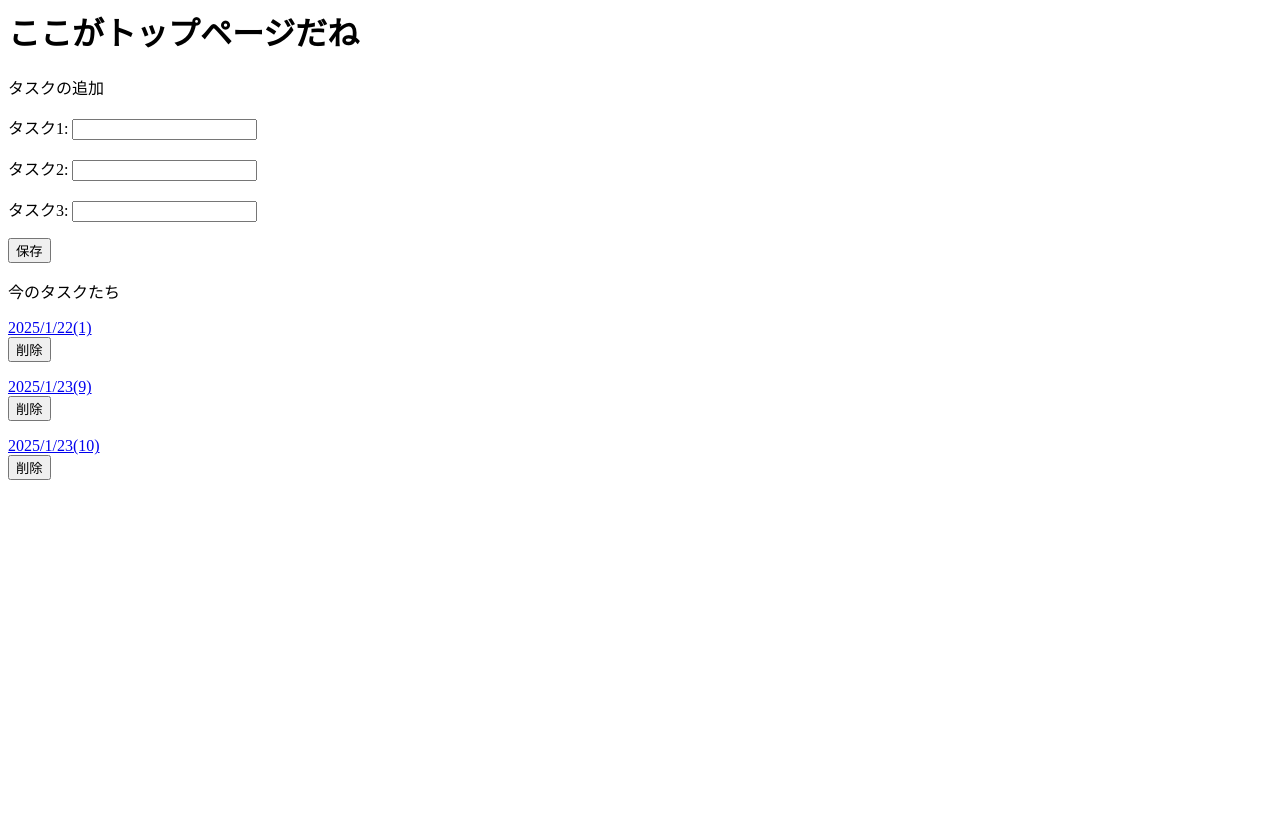
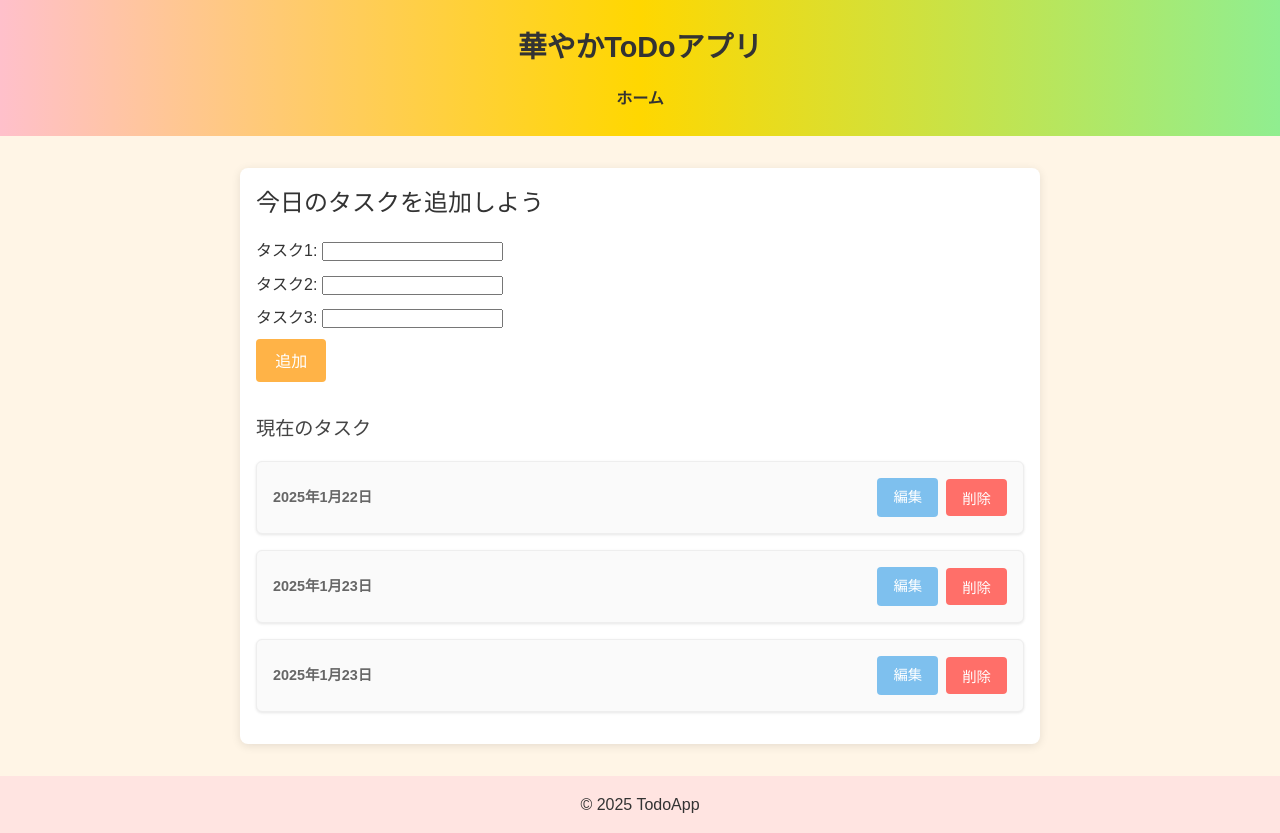
Before and after one commit to kadota05/MyTodo, a Django app: page / in a window 1280 px wide. Before the commit the page ends 480 px from the top, so only its background shows below. Run offline with Django 4.2, Linux system fonts and the light colour scheme; data comes from the database, SQL or seed files in the repository; both versions use the stored data as it was after the commit.

Commit message:
サンプルでhtmlやcssを整えた

```diff
--- /dev/null
+++ b/PriorityTask/static/PriorityTask/css/style.css
@@ -0,0 +1,263 @@
+/* static/PriorityTask/css/style.css */
+
+/* ------------------------------
+   1. 全体
+------------------------------ */
+* {
+    margin: 0;
+    padding: 0;
+    box-sizing: border-box;
+  }
+
+  body {
+    font-family: 'Hiragino Sans', 'Noto Sans JP', sans-serif;
+    background: #fff5e6; /* 全体の背景は薄いクリーム色 */
+    color: #333;
+    line-height: 1.6;
+  }
+
+  /* ページの主要なコンテナ */
+  .page-container {
+    width: 90%;
+    max-width: 800px;
+    margin: 2rem auto;
+    padding: 1rem;
+    background-color: #ffffff;
+    border-radius: 8px;
+    box-shadow: 0 2px 10px rgba(0,0,0,0.1);
+  }
+
+  /* 見出し */
+  h1, h2, h3 {
+    margin-bottom: 0.5rem;
+    font-weight: normal;
+  }
+
+  /* ------------------------------
+     2. ヘッダー
+  ------------------------------ */
+  header {
+    background: linear-gradient(to right, #ffc0cb, #ffd700, #90ee90);
+    /* 上記はピンク→黄色→淡い緑のグラデーション。好みに応じて変更 */
+    color: #333;
+    padding: 1.5rem 1rem;
+    text-align: center;
+    position: relative;
+  }
+
+  /* タイトル部分 */
+  .header-title h1 {
+    font-size: 1.8rem;
+    margin-bottom: 1rem;
+    font-weight: bold;
+  }
+
+  /* ナビゲーション */
+  nav ul {
+    list-style: none;
+    display: flex;
+    justify-content: center;
+    gap: 1rem;
+  }
+
+  nav a {
+    color: #333;
+    text-decoration: none;
+    font-weight: bold;
+    padding: 0.5rem 0.75rem;
+    border-radius: 4px;
+    transition: background-color 0.3s ease;
+  }
+
+  nav a:hover {
+    background-color: rgba(255, 255, 255, 0.4);
+  }
+
+  /* ------------------------------
+     3. フッター
+  ------------------------------ */
+  footer {
+    text-align: center;
+    padding: 1rem;
+    background-color: #ffe4e1; /* 薄いピンク */
+    margin-top: 2rem;
+  }
+
+  /* ------------------------------
+     4. ボタン共通スタイル
+  ------------------------------ */
+  button,
+  .edit-link {
+    cursor: pointer;
+    transition: background-color 0.3s ease, transform 0.2s ease;
+  }
+
+  /* 追加ボタンなど */
+  .primary-btn {
+    background-color: #ffb347; /* オレンジ系 */
+    border: none;
+    color: #fff;
+    padding: 0.6rem 1.2rem;
+    border-radius: 4px;
+    font-size: 1rem;
+  }
+  .primary-btn:hover {
+    background-color: #ff9f00;
+    transform: translateY(-1px);
+  }
+
+  /* 削除ボタン */
+  .delete-btn {
+    background-color: #ff6f69; /* 赤系 */
+    border: none;
+    color: #fff;
+    padding: 0.5rem 1rem;
+    border-radius: 4px;
+    font-size: 0.9rem;
+    margin-left: 0.5rem;
+  }
+  .delete-btn:hover {
+    background-color: #ff4f49;
+    transform: translateY(-1px);
+  }
+
+  /* 編集リンク（ボタン風に） */
+  .edit-link {
+    display: inline-block;
+    background-color: #7ec0ee; /* 淡い水色 */
+    color: #fff;
+    padding: 0.5rem 1rem;
+    text-decoration: none;
+    border-radius: 4px;
+    font-size: 0.9rem;
+  }
+  .edit-link:hover {
+    background-color: #63aee0;
+    transform: translateY(-1px);
+  }
+
+  /* ------------------------------
+     5. フォーム
+  ------------------------------ */
+  .task-form-container {
+    margin: 1rem 0;
+  }
+
+  form {
+    display: flex;
+    flex-direction: column;
+    gap: 0.5rem;
+  }
+
+  form button {
+    align-self: flex-start;
+  }
+
+  /* ------------------------------
+     6. タスク一覧
+  ------------------------------ */
+  .task-list {
+    margin-top: 2rem;
+  }
+
+  .task-list h3 {
+    margin-bottom: 1rem;
+    font-size: 1.2rem;
+    color: #444;
+  }
+
+  /* タスクをカード表示 */
+  .task-card {
+    background: #fafafa;
+    border: 1px solid #eee;
+    border-radius: 6px;
+    padding: 1rem;
+    margin-bottom: 1rem;
+    box-shadow: 0 1px 3px rgba(0,0,0,0.1);
+    display: flex;
+    align-items: center;
+    justify-content: space-between;
+  }
+
+  .task-card:hover {
+    background: #fdfdfd;
+  }
+
+  /* タスク日付 */
+  .task-date {
+    font-size: 0.9rem;
+    color: #666;
+    font-weight: bold;
+  }
+
+  /* タスクのアクションボタンまとめ */
+  .task-actions {
+    display: flex;
+    align-items: center;
+  }
+
+  /* ------------------------------
+     7. カレンダー (オプション)
+  ------------------------------ */
+  .calendar {
+    display: table;
+    border-collapse: collapse;
+    margin: 1rem auto;
+  }
+
+  .calendar-row {
+    display: table-row;
+  }
+
+  .calendar-cell {
+    display: table-cell;
+    width: 50px;
+    height: 50px;
+    text-align: center;
+    vertical-align: middle;
+    border: 1px solid #ccc;
+    position: relative;
+    font-size: 0.9rem;
+  }
+
+  /* タスク数を表す黒丸 */
+  .task-circle {
+    width: 12px;
+    height: 12px;
+    background-color: #000;
+    border-radius: 50%;
+    display: inline-block;
+    margin-right: 4px;
+  }
+
+  /* カレンダー日付にホバーアクション（例）*/
+  .calendar-cell:hover {
+    background-color: #fff7e6;
+  }
+
+  /* ------------------------------
+   追加: トップに戻るリンクなど
+------------------------------ */
+/* 戻るリンクをボタン風に装飾 */
+.back-link {
+    display: inline-block;
+    background-color: #edd4ff; /* 薄いパープル系 */
+    color: #fff;
+    padding: 0.5rem 1rem;
+    text-decoration: none;
+    border-radius: 4px;
+    font-size: 0.9rem;
+    transition: background-color 0.3s ease, transform 0.2s ease;
+    margin-top: 1rem; /* 適度な余白 */
+  }
+
+  .back-link:hover {
+    background-color: #dcb1ff; /* 少し濃いめのパープル */
+    transform: translateY(-1px);
+  }
+
+  /* 戻るリンク用のコンテナ。中央寄せなどお好みで */
+  .back-link-container {
+    margin-top: 1rem;
+    text-align: center;
+  }
--- /dev/null
+++ b/PriorityTask/templates/PriorityTask/base.html
@@ -0,0 +1,36 @@
+<!-- templates/PriorityTask/base.html -->
+<!DOCTYPE html>
+<html lang="ja">
+<head>
+  <meta charset="UTF-8">
+  <title>{% block title %}華やかToDoアプリ{% endblock %}</title>
+  {% load static %}
+  <!-- メインCSS -->
+  <link rel="stylesheet" href="{% static 'PriorityTask/css/style.css' %}">
+  {% block extra_style %}{% endblock %}
+</head>
+<body>
+
+  <header>
+    <div class="header-title">
+      <h1>華やかToDoアプリ</h1>
+    </div>
+    <nav>
+      <ul>
+        <li><a href="{% url 'PriorityTask:index' %}">ホーム</a></li>
+        <!-- 必要に応じて他のページへのリンクを追加 -->
+      </ul>
+    </nav>
+  </header>
+
+  <main>
+    {% block content %}
+    {% endblock %}
+  </main>
+
+  <footer>
+    <p>&copy; 2025 TodoApp</p>
+  </footer>
+
+</body>
+</html>
--- a/PriorityTask/templates/PriorityTask/index.html
+++ b/PriorityTask/templates/PriorityTask/index.html
@@ -1,21 +1,46 @@
-<h1>ここがトップページだね</h1>
-<div>
-    <p>タスクの追加</p>
+<!-- templates/PriorityTask/index.html -->
+{% extends "PriorityTask/base.html" %}
+{% load static %}
+
+{% block title %}タスク一覧{% endblock %}
+
+{% block content %}
+<div class="page-container">
+  <h2>今日のタスクを追加しよう</h2>
+
+  <!-- タスク追加フォーム -->
+  <div class="task-form-container">
     <form action="{% url 'PriorityTask:add' %}" method="POST">
       {% csrf_token %}
       {{ form.as_p }}
-        <button type="submit">保存</button>
+      <button type="submit" class="primary-btn">追加</button>
     </form>
   </div>
-<p>今のタスクたち</p>
-<div>
+
+  <!-- 現在のタスク一覧 -->
+  <div class="task-list">
+    <h3>現在のタスク</h3>
+    {% if tasks %}
       {% for task in tasks %}
-    <div>
-        <a href="{% url 'PriorityTask:edit' task_id=task.id %}">{{ task.created_date|date:"Y/n/j" }}({{ task.id }})</a>
-        <form action="{% url 'PriorityTask:delete' task_id=task.id %}" method="POST">
+      <div class="task-card">
+        <div class="task-date">
+          {{ task.created_date|date:"Y年n月j日" }}
+        </div>
+        <div class="task-actions">
+          <a href="{% url 'PriorityTask:edit' task_id=task.id %}"
+             class="edit-link">編集</a>
+          <form action="{% url 'PriorityTask:delete' task_id=task.id %}"
+                method="POST" style="display:inline;">
             {% csrf_token %}
-            <button type="submit" onclick='return confirm("本当に削除しますか？")'>削除</button>
+            <button type="submit" class="delete-btn"
+              onclick='return confirm("本当に削除しますか？")'>削除</button>
           </form>
         </div>
+      </div>
       {% endfor %}
+    {% else %}
+      <p>まだタスクがありません。</p>
+    {% endif %}
   </div>
+</div>
+{% endblock %}
--- a/mysite/settings.py
+++ b/mysite/settings.py
@@ -116,7 +116,7 @@ USE_TZ = True
 # Static files (CSS, JavaScript, Images)
 # https://docs.djangoproject.com/en/4.2/howto/static-files/
 
-STATIC_URL = 'static/'
+STATIC_URL = '/static/'
 
 # Default primary key field type
 # https://docs.djangoproject.com/en/4.2/ref/settings/#default-auto-field
```
Also changed, not shown: PriorityTask/templates/PriorityTask/calender.html (added, +25 -0 lines), PriorityTask/templates/PriorityTask/edit.html (+24 -7 lines), db.sqlite3. Lines whose indentation alone changed are shown as unchanged.
